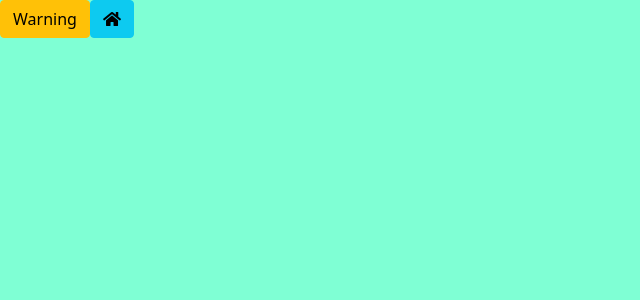
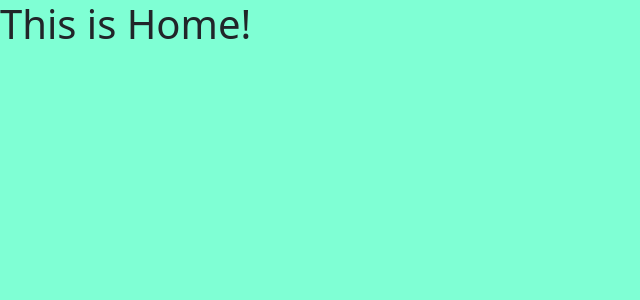
Before and after one commit to IlicNikola99/ITEH-Seminarski-Projekat, a React (Create React App) app in the folder webstore/: page / in a window 1280 px wide. Shown: the top 300 px of the page, without its empty margins (0-640 px from the left). Built offline with nearby package versions, Linux system fonts and the light colour scheme.

Commit message:
Routes and Home page

```diff
--- a/webstore/src/App.js
+++ b/webstore/src/App.js
@@ -1,12 +1,17 @@
-import React, { Component } from 'react';
-import {Button} from "react-bootstrap";
+import React, { Component, Fragment } from 'react';
+import { BrowserRouter } from 'react-router-dom';
+import AppRoute from './route/AppRoute';
 
-export class App extends Component {
+
+class App extends Component {
   render() {
     return <div>
 
-      <Button variant="warning"> Warning </Button>
-      <Button variant="info"> <i className="fa fa-home"></i></Button>
+      <Fragment>
+        <BrowserRouter>
+          <AppRoute/>
+        </BrowserRouter>
+      </Fragment>
     </div>;
   }
 }
--- /dev/null
+++ b/webstore/src/pages/HomePage.jsx
@@ -0,0 +1,13 @@
+import React, { Component, Fragment } from 'react';
+
+export class HomePage extends Component {
+  render() {
+    return <div>
+        <Fragment>
+            <h1>This is Home!</h1>
+        </Fragment>
+    </div>;
+  }
+}
+
+export default HomePage;
--- /dev/null
+++ b/webstore/src/route/AppRoute.js
@@ -0,0 +1,18 @@
+import React, { Component, Fragment } from 'react';
+import { Router, Route, Switch } from 'react-router';
+import HomePage from '../pages/HomePage';
+
+
+class AppRoute extends Component {
+  render() {
+    return <div>
+        <Fragment>
+            <Switch>
+                <Route exact to="/" component={HomePage}/>
+            </Switch>
+        </Fragment>
+    </div>;
+  }
+}
+
+export default AppRoute;
```
Also changed, not shown: webstore/package.json (+7 -7 lines), 1 other file (tests, documents, lock files or other folders).
